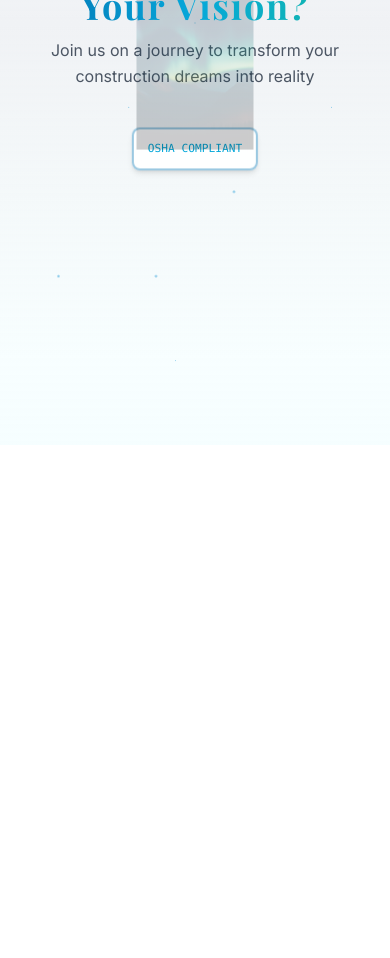
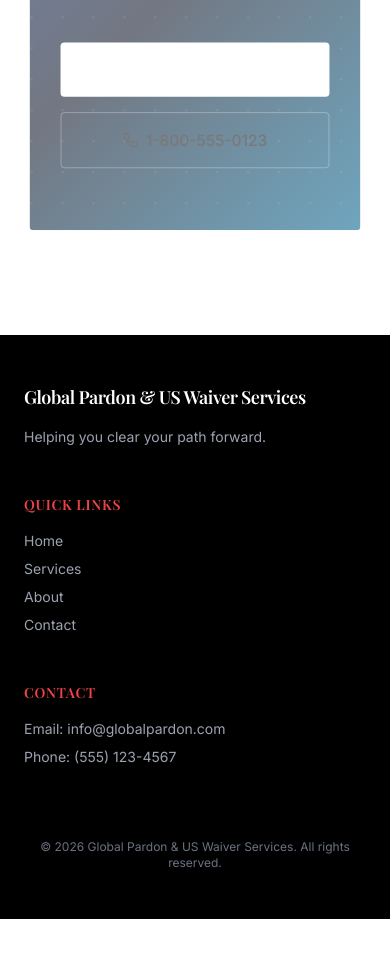
Before and after one commit to developer-bytespak/landing_page2, a Next.js app: page / in a window 390 px wide. Shown: the part 5940-6898 px from the top of the page. After the commit the page ends 6859 px from the top, so only its background shows below. Built offline with nearby package versions, Linux system fonts and the light colour scheme; a web font is replaced by a local one.

Commit message:
footer implemented

```diff
--- a/app/page.tsx
+++ b/app/page.tsx
@@ -16,7 +16,6 @@ import WhyPartner from "@/components/WhyPartner";
 import CTA from "@/components/CTA";
 import Footer from "@/components/Footer";
 import VideoStrip from "@/components/VideoStrip";
-import ReadyToWork from "@/components/ReadyToWork";
 
 const queryClient = new QueryClient();
 
@@ -39,7 +38,6 @@ export default function Home() {
           {/* <WhyPartner /> */}
           <Experience />
           <Safety />
-          <ReadyToWork />
           <CTA />
         </main>
         <Footer />
--- a/components/Footer.tsx
+++ b/components/Footer.tsx
@@ -1,89 +1,74 @@
+import { MapPin, Phone, Mail } from "lucide-react";
+
 import { MapPin, Phone, Mail } from "lucide-react";
 
 const Footer = () => {
   const currentYear = new Date().getFullYear();
 
   return (
-    <footer className="bg-gray-50 border-t border-border">
-      <div className="max-w-7xl mx-auto px-6 md:px-12 lg:px-24 py-16">
-        <div className="grid grid-cols-1 md:grid-cols-2 lg:grid-cols-4 gap-12">
+    <footer className="bg-black text-white">
+      <div className="max-w-7xl mx-auto px-6 md:px-12 lg:px-24 py-12">
+        <div className="grid grid-cols-1 md:grid-cols-3 gap-12">
           {/* Company Info */}
           <div>
-            <div className="flex items-center gap-3 mb-6">
-              <span className="text-2xl font-serif font-bold text-primary">CEF</span>
-              <span className="text-sm text-muted-foreground">
-                Construction &<br />Engineering
-              </span>
-            </div>
-            <p className="text-sm text-muted-foreground leading-relaxed">
-              Full-spectrum construction, engineering, and facilities services
-              for government clients nationwide.
+            <h3 className="text-lg font-semibold mb-4">
+              Global Pardon & US Waiver Services
+            </h3>
+            <p className="text-sm text-gray-400">
+              Helping you clear your path forward.
             </p>
           </div>
 
-          {/* Services */}
+          {/* Quick Links */}
           <div>
-            <h4 className="font-serif font-semibold mb-6">Services</h4>
-            <ul className="space-y-3 text-sm text-muted-foreground">
-              <li>General Construction</li>
-              <li>Design-Build</li>
-              <li>Civil & Structural Engineering</li>
-              <li>Facilities Maintenance</li>
-              <li>Environmental Remediation</li>
-            </ul>
-          </div>
-
-          {/* NAICS Codes */}
-          <div>
-            <h4 className="font-serif font-semibold mb-6">NAICS Codes</h4>
-            <ul className="space-y-3 text-sm text-muted-foreground">
-              <li>236220</li>
-              <li>237310</li>
-              <li>238220</li>
-              <li>541330</li>
-              <li>562910</li>
+            <h4 className="text-sm font-semibold mb-4 text-red-500 uppercase tracking-wider">
+              Quick Links
+            </h4>
+            <ul className="space-y-2 text-sm text-gray-400">
+              <li>
+                <a href="#" className="hover:text-white transition-colors">
+                  Home
+                </a>
+              </li>
+              <li>
+                <a href="#services" className="hover:text-white transition-colors">
+                  Services
+                </a>
+              </li>
+              <li>
+                <a href="#" className="hover:text-white transition-colors">
+                  About
+                </a>
+              </li>
+              <li>
+                <a href="#contact" className="hover:text-white transition-colors">
+                  Contact
+                </a>
+              </li>
             </ul>
           </div>
 
           {/* Contact */}
           <div>
-            <h4 className="font-serif font-semibold mb-6">Contact</h4>
-            <ul className="space-y-4 text-sm text-muted-foreground">
-              <li className="flex items-start gap-3">
-                <MapPin className="w-4 h-4 text-primary mt-0.5 flex-shrink-0" />
-                <span>
-                  1234 Government Way<br />
-                  Washington, DC 20001
-                </span>
+            <h4 className="text-sm font-semibold mb-4 text-red-500 uppercase tracking-wider">
+              Contact
+            </h4>
+            <ul className="space-y-2 text-sm text-gray-400">
+              <li>
+                Email: <a href="mailto:info@globalpardon.com" className="hover:text-white transition-colors">info@globalpardon.com</a>
               </li>
-              <li className="flex items-center gap-3">
-                <Phone className="w-4 h-4 text-primary flex-shrink-0" />
-                <span>1-800-555-0123</span>
-              </li>
-              <li className="flex items-center gap-3">
-                <Mail className="w-4 h-4 text-primary flex-shrink-0" />
-                <span>contact@cefservices.com</span>
+              <li>
+                Phone: <a href="tel:555-123-4567" className="hover:text-white transition-colors">(555) 123-4567</a>
               </li>
             </ul>
           </div>
         </div>
 
         {/* Bottom Bar */}
-        <div className="mt-16 pt-8 border-t border-border flex flex-col md:flex-row justify-between items-center gap-4">
-          <p className="text-sm text-muted-foreground">
-            © {currentYear} CEF Services. All rights reserved.
+        <div className="mt-12 pt-6 text-center">
+          <p className="text-xs text-gray-500">
+            © {currentYear} Global Pardon & US Waiver Services. All rights reserved.
           </p>
-          <div className="flex gap-6 text-sm text-muted-foreground">
-            <a href="#" className="hover:text-foreground transition-colors">
-              Privacy Policy
-            </a>
-            <a href="#" className="hover:text-foreground transition-colors">
-              Terms of Service
-            </a>
-            <a href="#" className="hover:text-foreground transition-colors">
-              Accessibility
-            </a>
-          </div>
         </div>
       </div>
     </footer>
```
